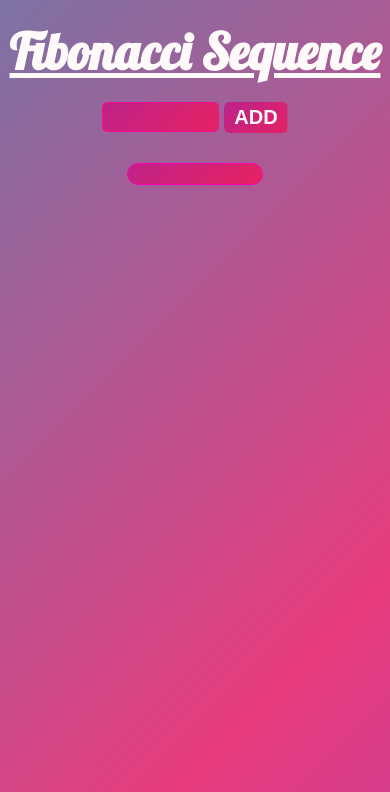
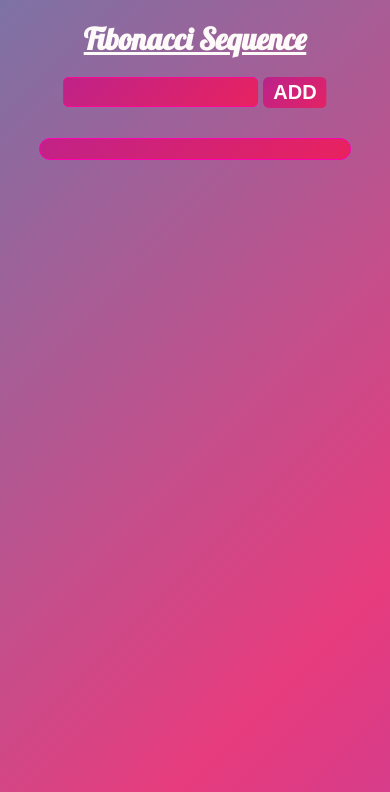
Before and after one commit to digitalrehman/Fibonacci-sequence, a plain HTML site: page index.html in a window 390 px wide. Drawn offline with Linux system fonts and the light colour scheme.

Commit message:
Responsiv index.html
Fibonacci Series
fibonacciseq.netlify.app

```diff
--- a/index.html
+++ b/index.html
@@ -120,6 +120,21 @@
         font-family: 'Oswald', sans-serif;
         padding: 3px;
     }
+      @media screen and (max-width: 480px) {
+
+        .heading{
+            font-size: 15px;
+        }
+        input[type=text] {
+        width: 50%;
+    }
+    .output{
+        width: 80%;
+    }
+    h3{
+        width: 95%;
+    }
+    }
 </style>
 
 <body>
```
